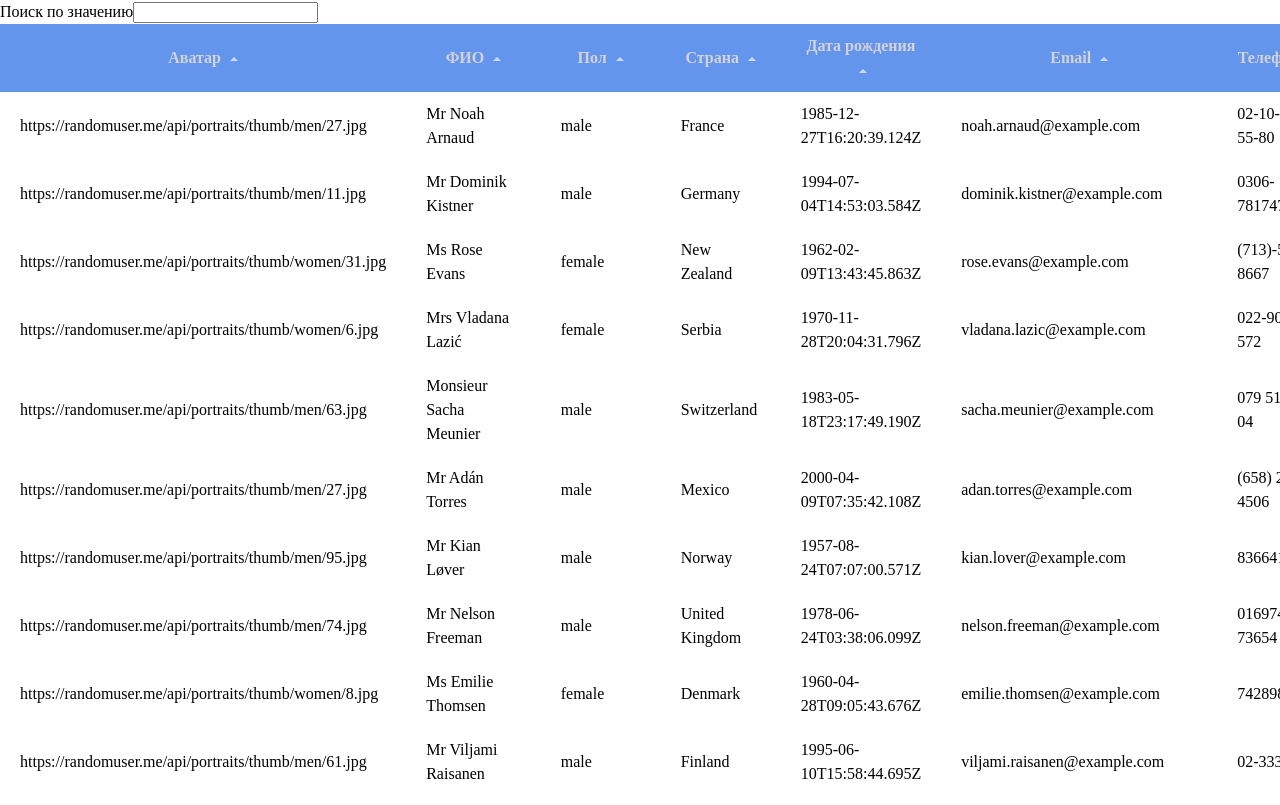
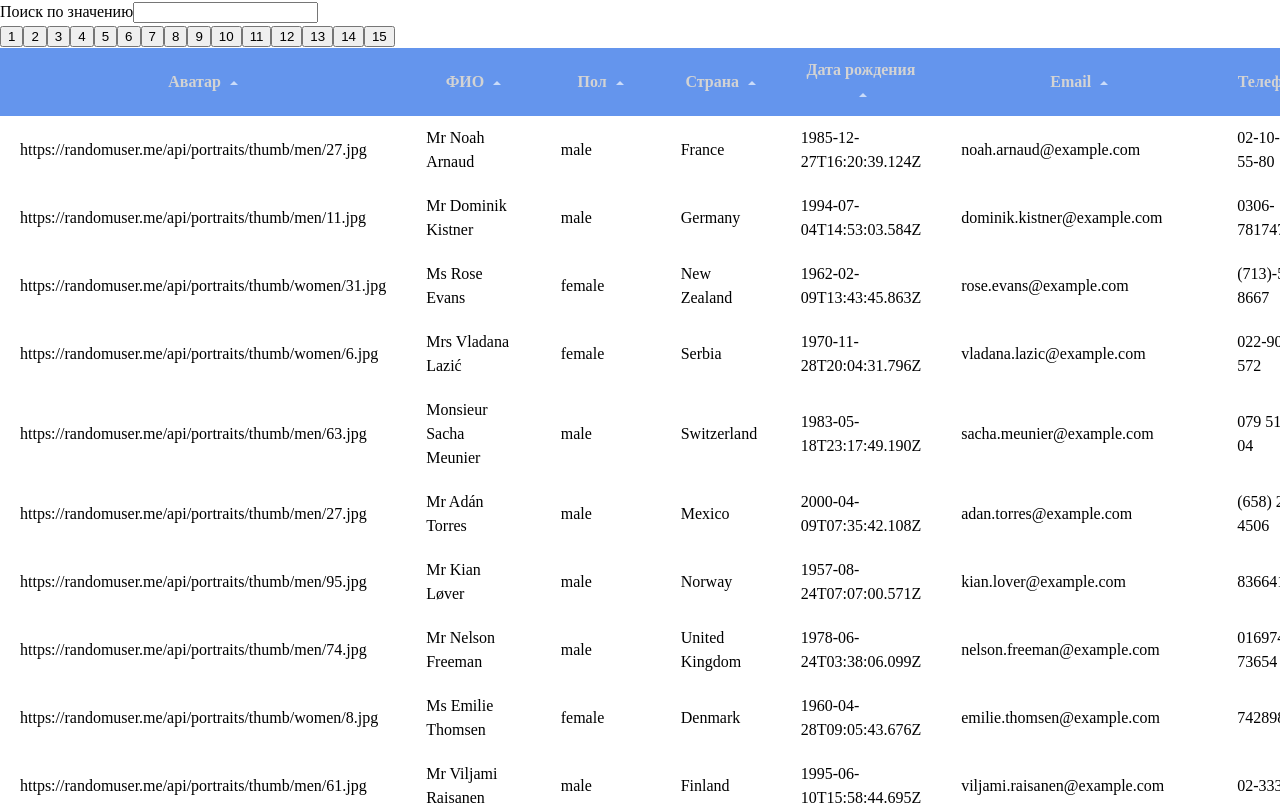
Before and after one commit to becasualle/vue-table, a Vue app: page / in a window 1280 px wide. Shown: the top 805 px of the page. Built offline with nearby package versions, Linux system fonts and the light colour scheme.

Commit message:
render pagination buttons depending on search results

```diff
--- a/src/App.vue
+++ b/src/App.vue
@@ -4,10 +4,13 @@
       <label for="search">Поиск по значению</label>
       <input type="text" name="search" id="search" v-model="search" />
     </form>
+    <div class="pagination-btns">
+      <button v-for="num in pageNumbers" :key="num">{{ num }}</button>
+    </div>
   </header>
 
   <main>
-    <DataTable :data="tableData" :columns="tableColumns" :search="search" />
+    <DataTable :data="filteredData" :columns="tableColumns" />
   </main>
 </template>
 
@@ -94,6 +97,25 @@ const tableData = computed(() => {
 
   return formattedData;
 });
+
+// Filtration by search word
+const filteredData = computed(() => {
+  return tableData.value.filter((entry) => {
+    // @ts-ignore
+    return Object.values(entry).some((value: string) =>
+      value.toLowerCase().trim().includes(search.value.toLowerCase().trim())
+    );
+  });
+});
+
+// Pagination
+const numOfPagesFilteredData = computed(() =>
+  Math.ceil(filteredData.value.length / 20)
+);
+
+const pageNumbers = computed(() =>
+  Array.from({ length: numOfPagesFilteredData.value }, (_, index) => index + 1)
+);
 </script>
 
 <style scoped lang="scss"></style>
--- a/src/components/DataTable.vue
+++ b/src/components/DataTable.vue
@@ -9,7 +9,7 @@
       </tr>
     </thead>
     <tbody>
-      <tr v-for="entry in filteredData" :key="entry.phone">
+      <tr v-for="entry in data" :key="entry.phone">
         <td v-for="(value, _, index) in entry" :key="index">
           {{ value }}
         </td>
@@ -22,20 +22,10 @@
 import { computed } from "vue";
 import type { TableColumns, TableData } from "../App.vue";
 interface Props {
-  search: string;
   data: TableData[];
   columns: TableColumns[];
 }
 const props = defineProps<Props>();
-
-const filteredData = computed(() => {
-  return props.data.filter((entry) => {
-    // @ts-ignore
-    return Object.values(entry).some((value: string) =>
-      value.toLowerCase().trim().includes(props.search.toLowerCase().trim())
-    );
-  });
-});
 </script>
 
 <style lang="scss" scoped>
```
